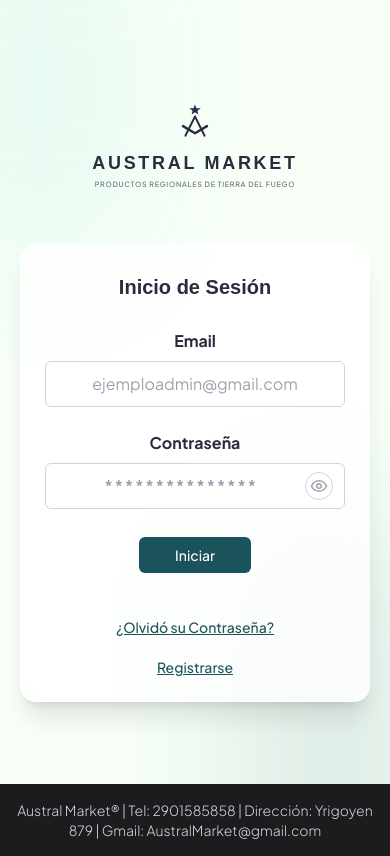
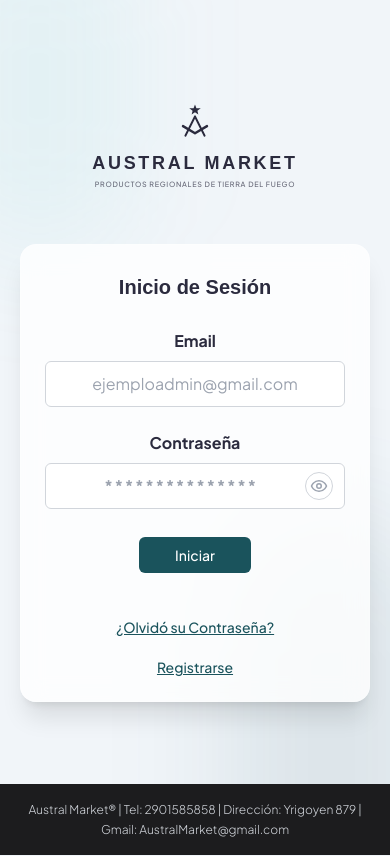
Before and after one commit to soyMat/Trabajo-Integrador-Disenio-de-Interfaces-GRUPO-2, a React (Vite) app: page /login in a window 390 px wide. Built offline with nearby package versions, Linux system fonts and the light colour scheme.

Commit message:
Actualizo paleta de fondo y footer responsive

```diff
--- a/src/components/Layout.jsx
+++ b/src/components/Layout.jsx
@@ -13,7 +13,7 @@ const Layout = () => {
       </main>
 
       <footer className="bg-[#1C1C1E] text-white py-4 mt-auto">
-        <div className="container mx-auto px-4 text-center text-sm sm:text-base font-light text-gray-300">
+        <div className="container mx-auto px-4 text-center text-xs sm:text-base font-light leading-relaxed text-gray-300">
           Austral Market® | Tel: 2901585858 | Dirección: Yrigoyen 879 | Gmail: AustralMarket@gmail.com
         </div>
       </footer>
--- a/tailwind.config.js
+++ b/tailwind.config.js
@@ -9,7 +9,7 @@ export default {
       colors: {
         'brand-teal': '#1A535C',
         'brand-cyan': '#4ECDC4',
-        'brand-mint': '#F7FFF7',
+        'brand-mint': '#F1F5F9',
         'brand-coral': '#F78E69',
         'brand-indigo': '#2B2B3E',
       },
```
